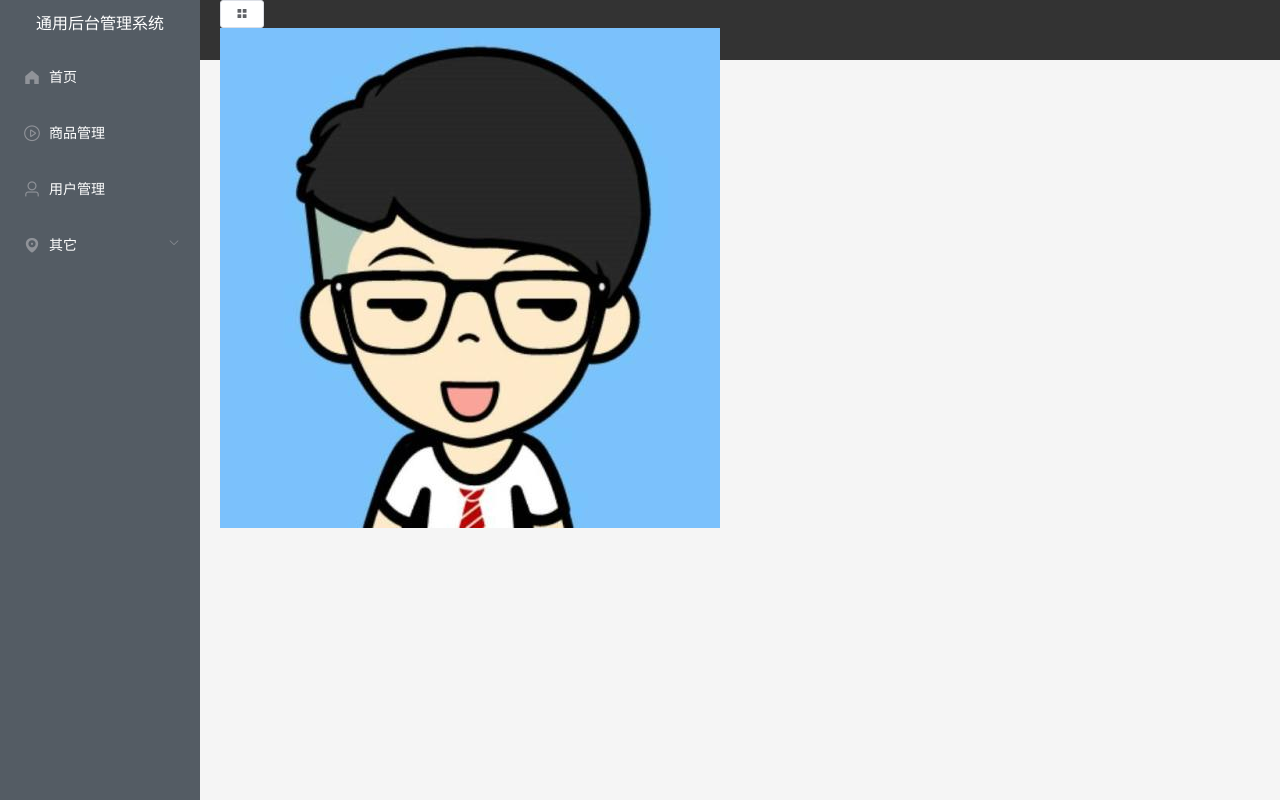
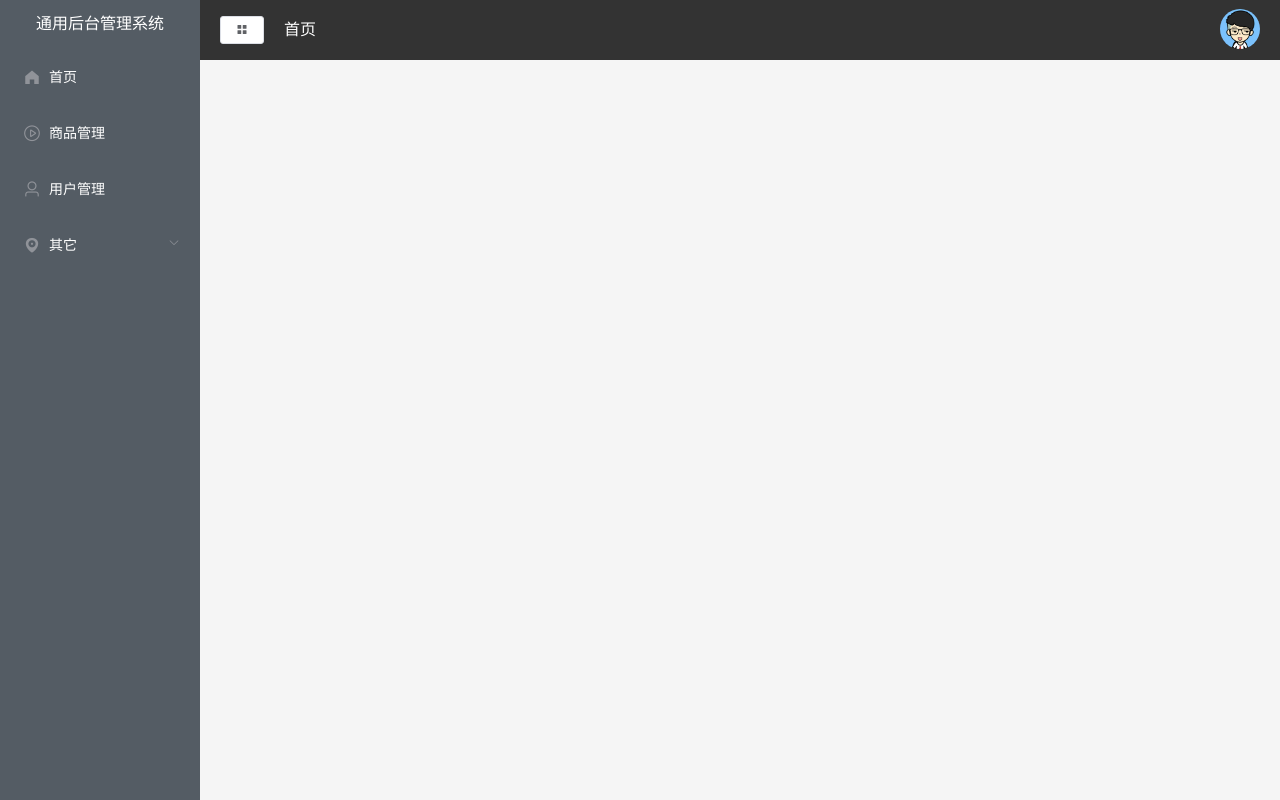
Before and after one commit to Jammillk/vue_manage, a Vue app: page / in a window 1280 px wide. Built offline with nearby package versions, Linux system fonts and the light colour scheme.

Commit message:
feat:header样式完成

```diff
--- a/src/components/CommonHeader.vue
+++ b/src/components/CommonHeader.vue
@@ -2,7 +2,8 @@
   <header>
     <div class="l-content">
       <el-button plain icon="el-icon-menu" size="mini"></el-button>
-      <h3 style="color: #fff"></h3>
+      <h3 style="color: #fff">首页</h3>
+    </div>
     <div class="r-content">
       <el-dropdown trigger="click" size="mini">
           <span>
@@ -13,7 +14,7 @@
           <el-dropdown-item>退出</el-dropdown-item>
         </el-dropdown-menu>
       </el-dropdown>
-      </div>
+
     </div>
   </header>
 </template>
@@ -28,3 +29,30 @@ export default {
   }
 }
 </script>
+
+<style lang="less" scoped>
+header {
+  display: flex;
+  height: 100%;
+  justify-content: space-between;
+  align-items: center;
+}
+
+.l-content {
+  display: flex;
+  align-items: center;
+
+  .el-button {
+    margin-right: 20px;
+  }
+}
+
+.r-content {
+  .user {
+    width: 40px;
+    height: 40px;
+    border-radius: 50%;
+  }
+}
+
+</style>
```
Lines whose indentation alone changed are shown as unchanged.
